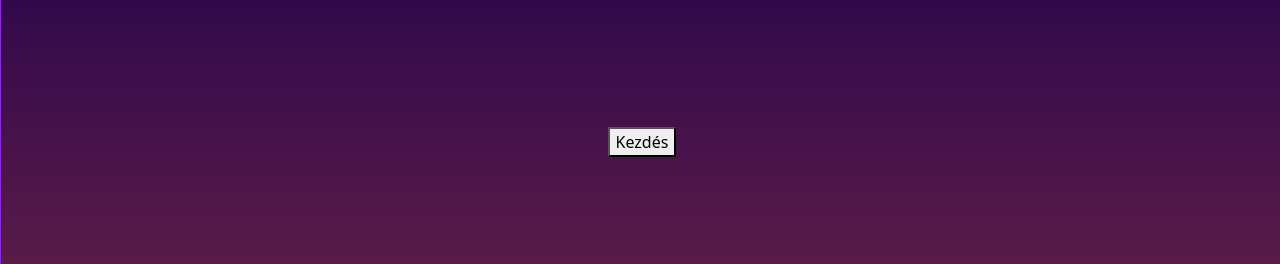
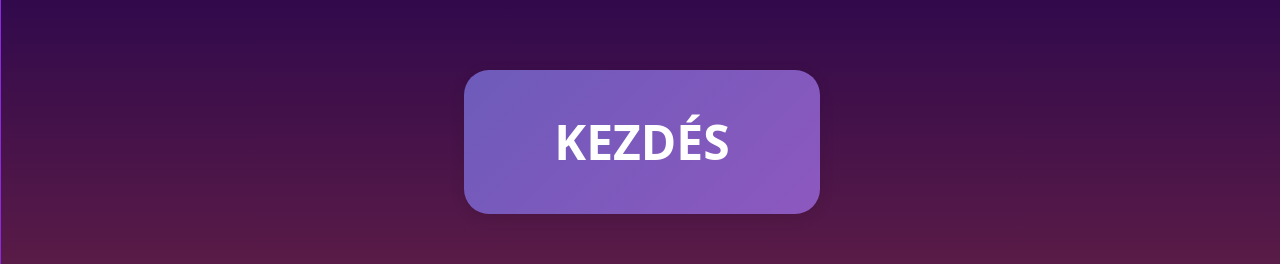
Before and after one commit to akosgamer1000/tic-tac-too, a React (Vite) app: page / in a window 1280 px wide. Shown: the part 214-478 px from the top of the page. Built offline with nearby package versions, Linux system fonts and the light colour scheme.

Commit message:
BÁTÖN CSS

```diff
--- a/src/index.css
+++ b/src/index.css
@@ -6,6 +6,7 @@ footer {
     background-color: #20024e;
     text-align: center;
 }
+
 
 footer .neon{
     color: white;
@@ -167,3 +168,36 @@ header img{
             0 0 67px var(--neon-color);
     }
 }
+
+
+
+
+
+#Start {
+    background: linear-gradient(135deg, #6D5BBA, #8D58BF);
+    color: white;
+    border: none;
+    border-radius: 25px;
+    padding: 36px 90px;
+    font-size: 48px;
+    font-weight: 600;
+    text-transform: uppercase;
+    cursor: pointer;
+    transition: transform 0.2s, box-shadow 0.2s;
+    box-shadow: 0 4px 15px rgba(0, 0, 0, 0.1);
+}
+
+#Start:hover {
+    transform: translateY(-6px);
+    box-shadow: 0 12px 35px rgba(0, 0, 0, 0.2);
+}
+
+#Start:active {
+    transform: translateY(0);
+    box-shadow: 0 4px 15px rgba(0, 0, 0, 0.1);
+}
+
+#Start:focus {
+    outline: none;
+    box-shadow: 0 0 0 9px rgba(141, 88, 191, 0.4);
+}
```
